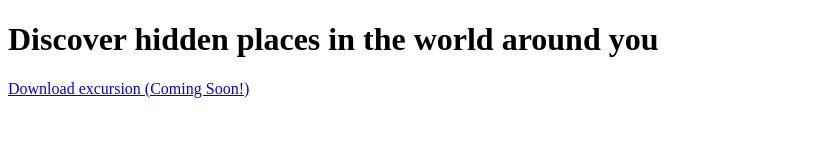
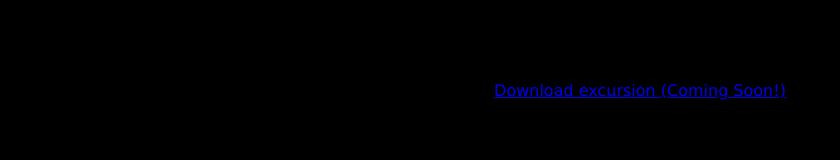
Before and after one commit to qpAndrei/excursion, a plain HTML site: page index.html in a window 1280 px wide. Shown: the whole page, without its empty margins (0-840 px from the left). Drawn offline with Linux system fonts and the light colour scheme.

Commit message:
Added body style

```diff
--- a/index.html
+++ b/index.html
@@ -5,7 +5,7 @@
    <meta name="viewpoint" content="width=device-width", initial-scale-1.0">
    <meta http-equiv="X-UA-Compatible content="ie=edge">
    <title>Excursion</title>
-   <link rel="stylesheet" type="text/css" href="resources/css/stylle.css">
+   <link rel="stylesheet" type="text/css" href="resources/css/style.css">
  </head>
 <body>
 <h1>Discover hidden places in the world around you</h1>
--- a/resources/css/style.css
+++ b/resources/css/style.css
@@ -0,0 +1,5 @@
+body {
+  background-color: #000;
+  text-align: center;
+  font-family: Verdana, Geneva, Tahoma, sans-serif;
+}
```
